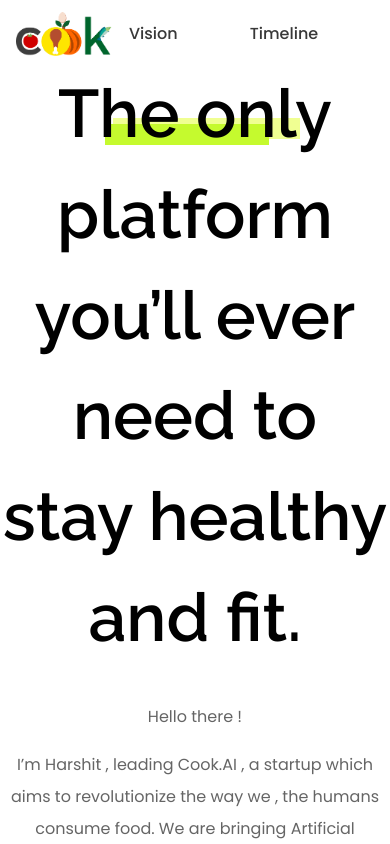
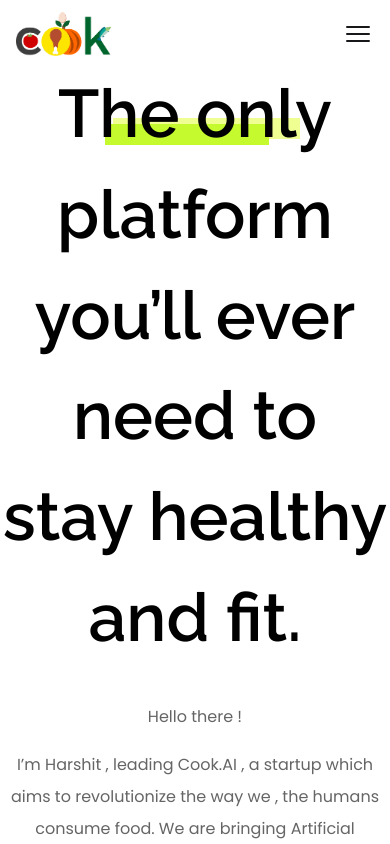
Before and after one commit to dibkb/cookai, a React (Vite) app: page / in a window 390 px wide. Shown: the top 844 px of the page. Built offline with nearby package versions, Linux system fonts and the light colour scheme.

Commit message:
hamburger transition

```diff
--- a/package.json
+++ b/package.json
@@ -9,6 +9,7 @@
     "preview": "vite preview"
   },
   "dependencies": {
+    "@heroicons/react": "^2.0.16",
     "react": "^18.2.0",
     "react-css-modules": "^4.7.11",
     "react-dom": "^18.2.0"
--- a/src/components/Navbar/Navbar.jsx
+++ b/src/components/Navbar/Navbar.jsx
@@ -1,7 +1,9 @@
-import React from "react";
+import React, { useState } from "react";
 import logo from "../../assets/logo.png";
 import { navItemsList } from "../../utils/navitems";
+import { Bars3Icon } from "@heroicons/react/24/solid";
 const Navbar = () => {
+  const [showMobile, setShowMobile] = useState(false);
   const navItems = navItemsList.map(({ id, item }) => {
     return (
       <nav
@@ -13,10 +15,19 @@ const Navbar = () => {
     );
   });
   return (
-    <nav className="fixed top-0 w-full px-4 lg:px-12 xl:px-24 2xl:px-64">
+    <nav className="z-10 fixed top-0 w-full px-4 lg:px-12 xl:px-24 2xl:px-64">
       <div className="flex items-center justify-between mt-3">
         <img src={logo} alt="" width={97} className="select-none" />
-        <div className="flex gap-10">{navItems}</div>
+        <div className="hidden gap-10 md:flex">{navItems}</div>
+        {/* navbar on smaller screens */}
+        <div className=" md:hidden">
+          <Bars3Icon
+            className={`h-8 w-8 cursor-pointer text-zinc-900 transition ease-in-out ${
+              showMobile ? "rotate-180" : "rotate-0"
+            }`}
+            onClick={() => setShowMobile((val) => !val)}
+          />
+        </div>
       </div>
     </nav>
   );
```
Also changed, not shown: 1 other file (tests, documents, lock files or other folders).
